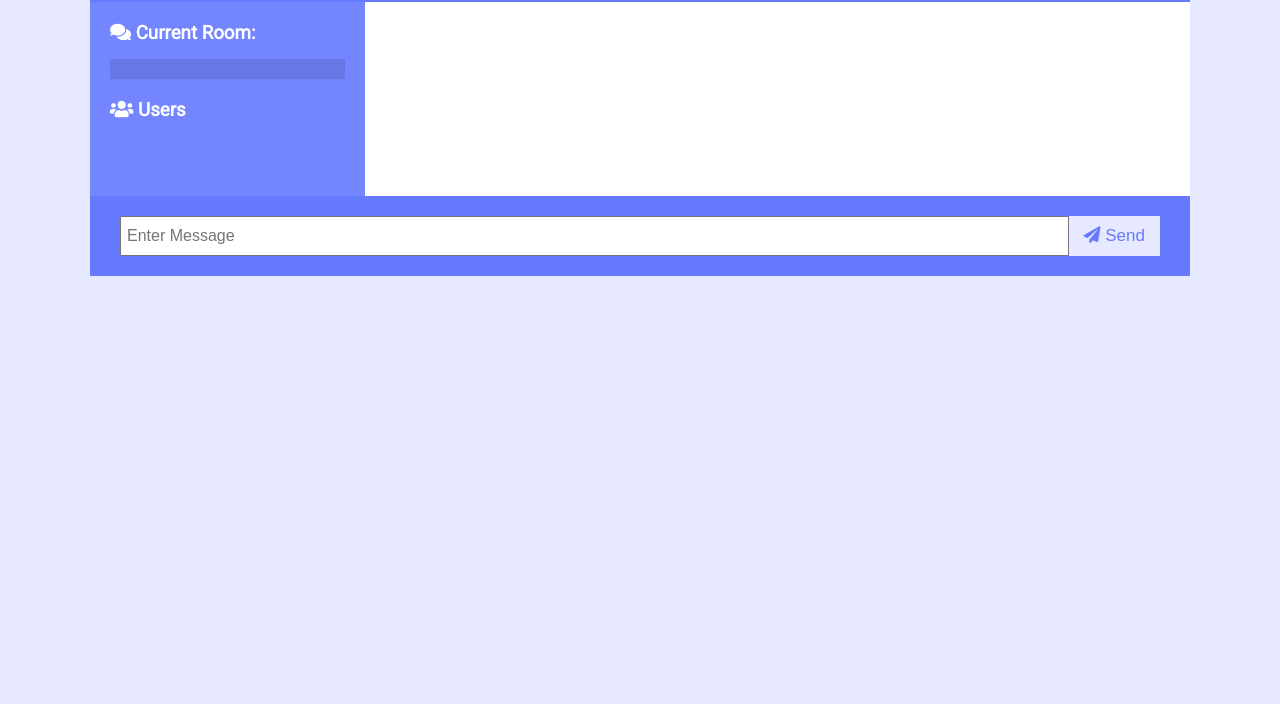
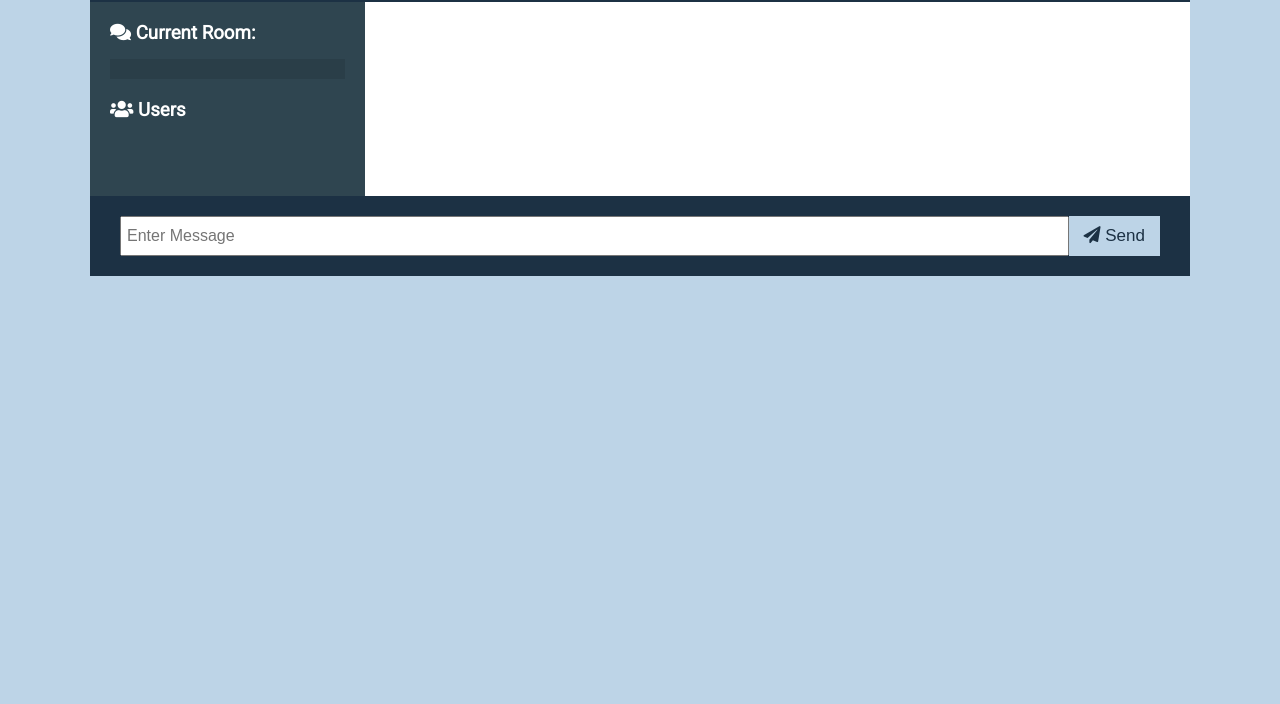
Before and after one commit to Hudson-TD/union-app, a website: page public/chat.html in a window 1280 px wide. Shown: the part 96-800 px from the top of the page. Drawn offline with nearby package versions, Linux system fonts and the light colour scheme; no server answers.

Commit message:
Updated color scheme with a more appealing palette

```diff
--- a/public/css/style.css
+++ b/public/css/style.css
@@ -1,11 +1,11 @@
 @import url("https://fonts.googleapis.com/css?family=Roboto&display=swap");
 
 :root {
-  --dark-color-a: #667aff;
-  --dark-color-b: #7386ff;
-  --light-color: #e6e9ff;
-  --success-color: #5cb85c;
-  --error-color: #d9534f;
+  --dark-color-a: #1c3144;
+  --dark-color-b: #2f4550;
+  --light-color: #bdd4e7;
+  --success-color: #9ae19d;
+  --error-color: #da5652;
 }
 
 * {
@@ -109,6 +109,7 @@ a {
 
 .chat-messages .message .meta span {
   color: #777;
+  margin-left: 7px;
 }
 
 .chat-form-container {
```
Also changed, not shown: public/css/styles.css (deleted).
